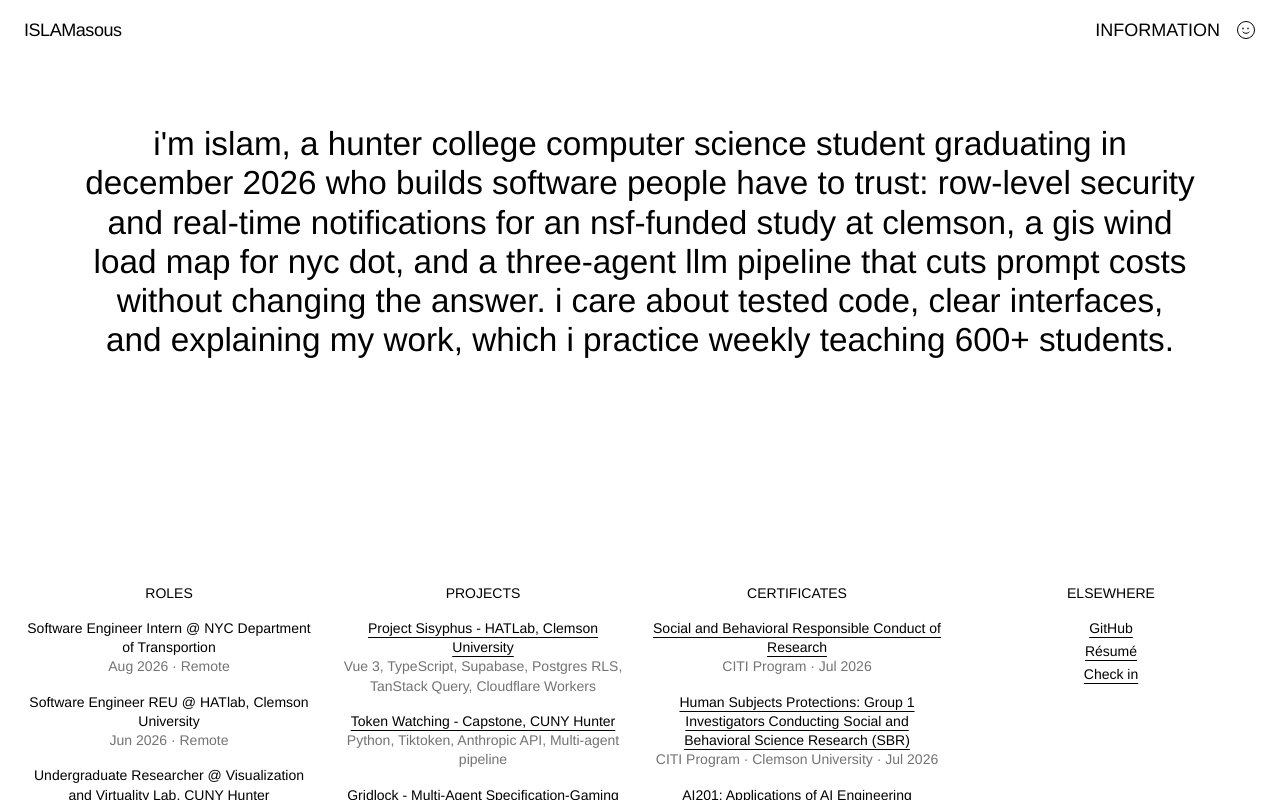
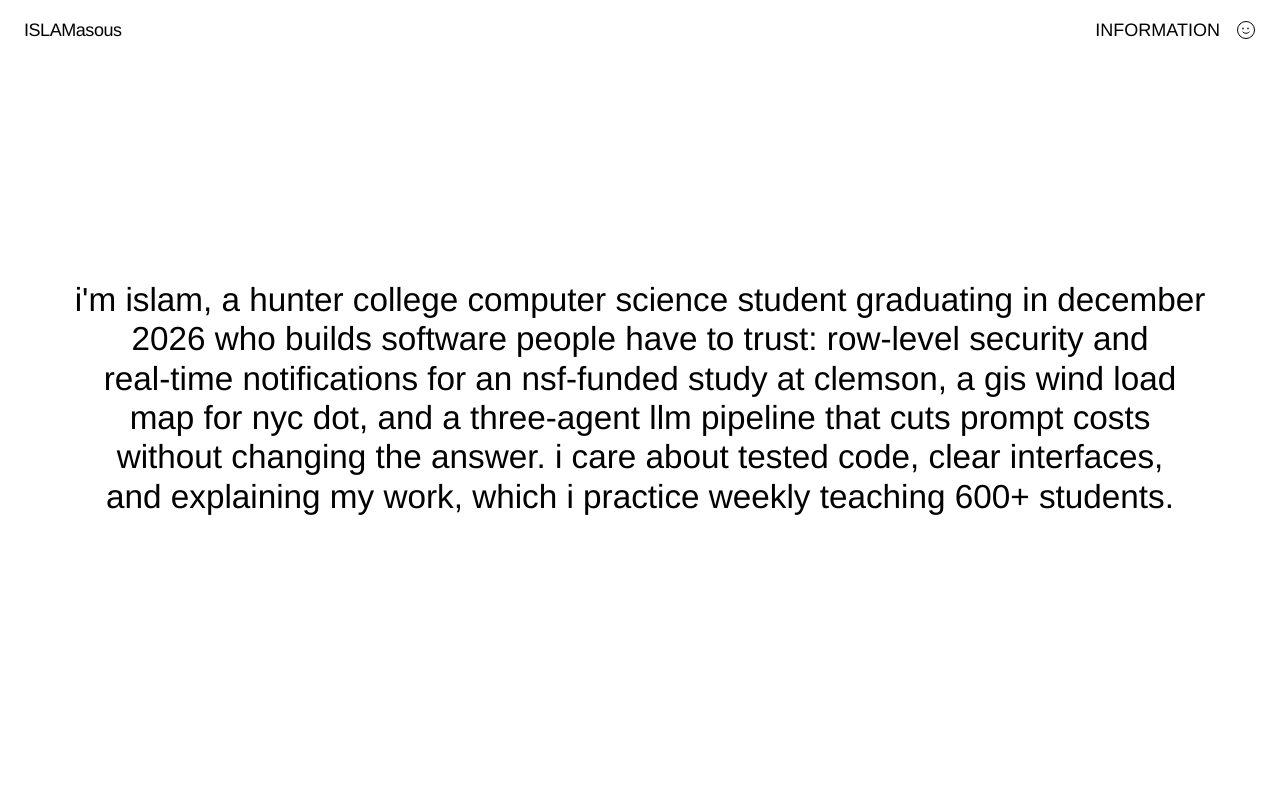
Before and after one commit to I-Asous/portfolio, a Next.js app: page /information in a window 1280 px wide. Built offline with nearby package versions, Linux system fonts and the light colour scheme.

Commit message:
Center the bio on the first screen and move columns below it

```diff
--- a/app/information/page.tsx
+++ b/app/information/page.tsx
@@ -8,9 +8,12 @@ const linkClass = 'underline underline-offset-4 hover:no-underline'
 export default function Page() {
   return (
     <div className="md:overflow-y-auto">
-      <p className="title mx-auto max-w-6xl px-5 pt-10 pb-56 text-center text-[clamp(1.4rem,2.6vw,2.2rem)] leading-[1.18] lowercase md:pt-16">
-        {bio}
-      </p>
+      {/* The bio fills the first screen (below the header), centered both ways. */}
+      <div className="flex min-h-[calc(100svh-3.75rem)] items-center justify-center px-5 pb-16">
+        <p className="title max-w-6xl text-center text-[clamp(1.4rem,2.6vw,2.2rem)] leading-[1.18] lowercase">
+          {bio}
+        </p>
+      </div>
 
       <div className="grid grid-cols-1 gap-x-6 gap-y-12 px-5 pb-16 text-center text-sm leading-snug sm:grid-cols-2 md:px-6 lg:grid-cols-4">
         <section>
```
